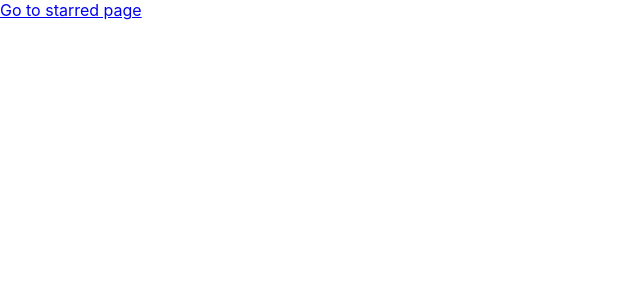
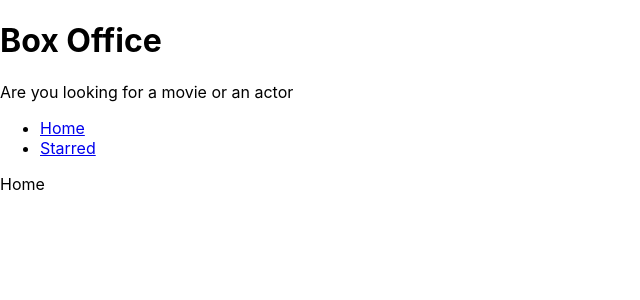
Before and after one commit to madhushree899/box-office-app, a React (Create React App) app: page / in a window 1280 px wide. Shown: the top 300 px of the page, without its empty margins (0-640 px from the left). Built offline with nearby package versions, Linux system fonts and the light colour scheme.

Commit message:
added navigation and shared layout for home and starred pages

```diff
--- a/src/App.jsx
+++ b/src/App.jsx
@@ -1,14 +1,16 @@
 import { BrowserRouter, Routes, Route } from "react-router-dom";
 import Home from "./pages/Home";
 import Starred from "./pages/Starred";
+import MainLayout from "./components/MainLayout";
 
 function App() {
   return (
     <BrowserRouter>
       <Routes>
-        <Route path="/" element={<Home />} />
-        <Route path="/starred" element={<Starred />} />
-
+        <Route element={<MainLayout />}>
+          <Route path="/" element={<Home />} />
+          <Route path="/starred" element={<Starred />} />
+        </Route>
         <Route path="*" element={<div>Not found</div>} />
 
         {/* <Route path="/" element={<App />}>
--- /dev/null
+++ b/src/components/AppTitle.jsx
@@ -0,0 +1,12 @@
+export default function AppTitle(props) {
+  const {
+    title = "Box Office",
+    subtitle = "Are you looking for a movie or an actor"
+  } = props;
+  return (
+    <div>
+      <h1>{title}</h1>
+      <p>{subtitle}</p>
+    </div>
+  );
+}
--- /dev/null
+++ b/src/components/MainLayout.jsx
@@ -0,0 +1,17 @@
+import { Outlet } from "react-router-dom";
+import Navs from "./Navs";
+import AppTitle from "./AppTitle";
+
+const MainLayout = () => {
+  return (
+    <div>
+      <AppTitle />
+
+      <Navs />
+
+      <Outlet />
+    </div>
+  );
+};
+
+export default MainLayout;
--- /dev/null
+++ b/src/components/Navs.jsx
@@ -0,0 +1,27 @@
+import { Link } from "react-router-dom";
+
+const LINKS = [
+  {
+    text: "Home",
+    to: "/"
+  },
+  {
+    text: "Starred",
+    to: "/starred"
+  }
+];
+
+const Navs = () => {
+  return (
+    <div>
+      <ul>
+        {LINKS.map((item) => (
+          <li key={item.to}>
+            <Link to={item.to}>{item.text}</Link>
+          </li>
+        ))}
+      </ul>
+    </div>
+  );
+};
+export default Navs;
--- a/src/pages/Home.jsx
+++ b/src/pages/Home.jsx
@@ -1,10 +1,4 @@
-import { Link } from "react-router-dom";
-
 const Home = () => {
-  return (
-    <div>
-      <Link to="/starred">Go to starred page</Link>
-    </div>
-  );
+  return <div>Home</div>;
 };
 export default Home;
```
